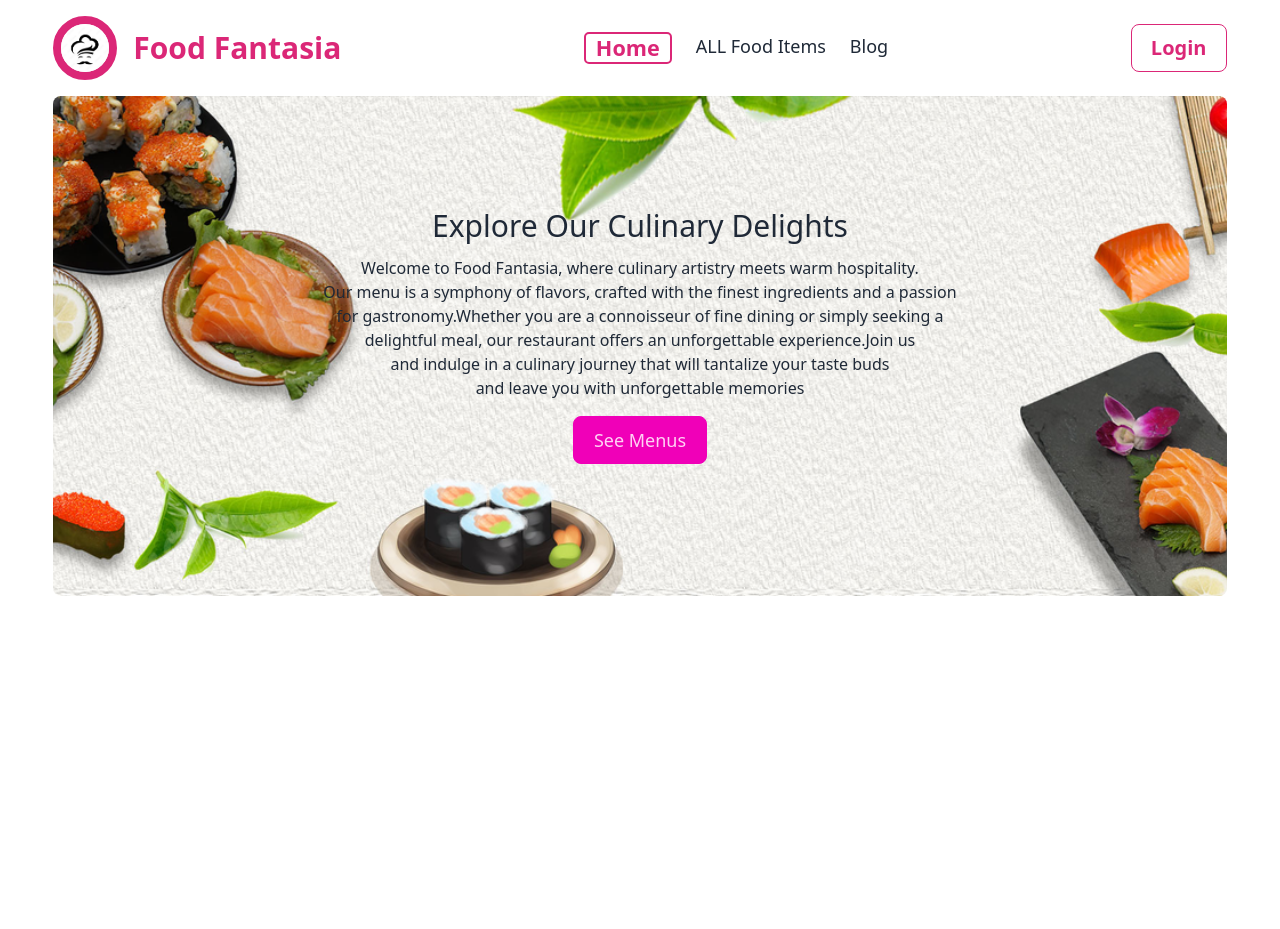
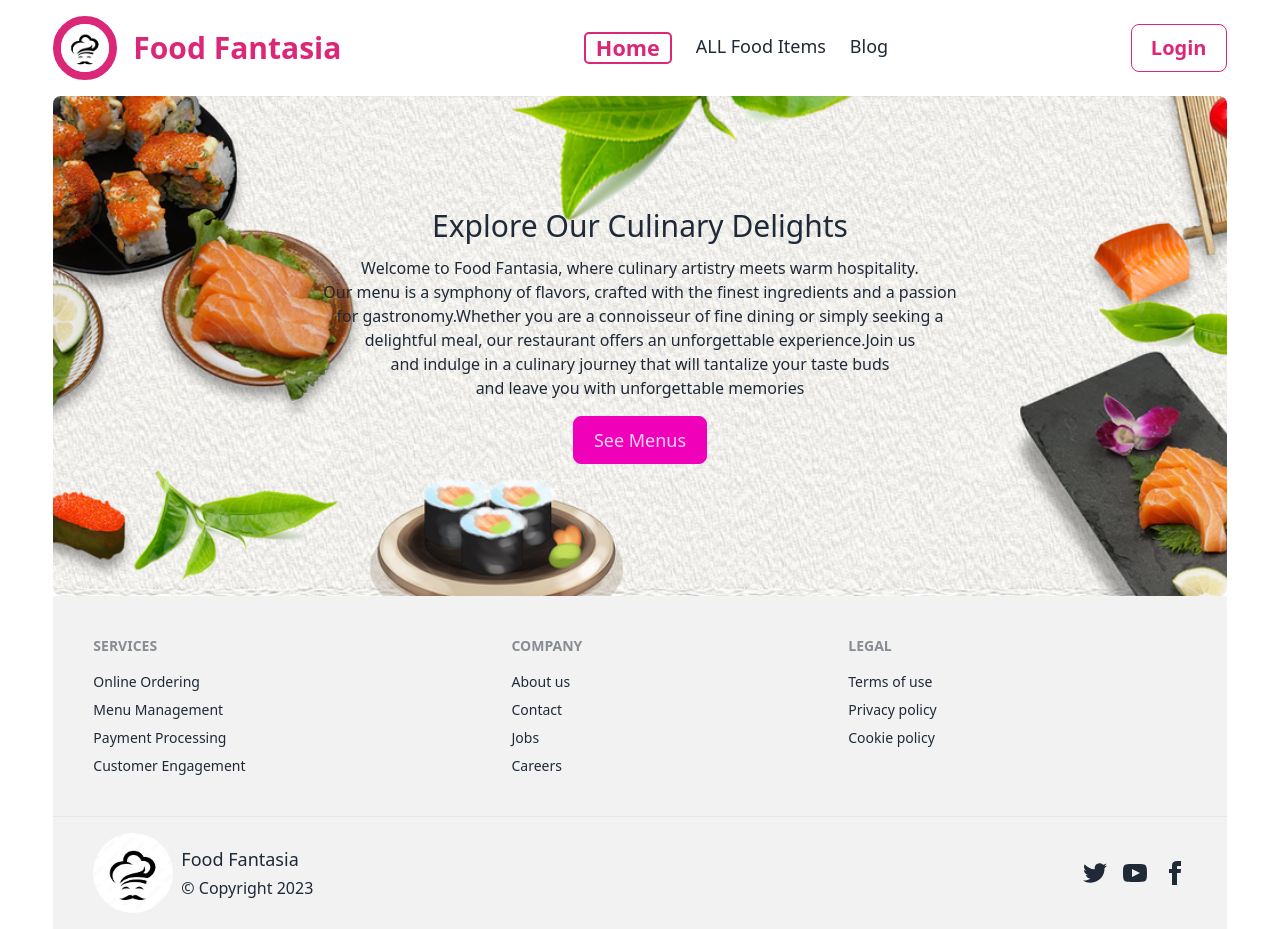
Before and after one commit to Shahidul-Islam-Jony/Assignment11-Restaurant-Client, a React (Vite) app: page / in a window 1280 px wide. Before the commit the page ends 800 px from the top, so only its background shows below. Built offline with nearby package versions, Linux system fonts and the light colour scheme; no server answers.

Commit message:
Footer section added

```diff
--- a/package.json
+++ b/package.json
@@ -10,6 +10,7 @@
     "preview": "vite preview"
   },
   "dependencies": {
+    "axios": "^1.6.0",
     "firebase": "^10.5.2",
     "localforage": "^1.10.0",
     "match-sorter": "^6.3.1",
--- /dev/null
+++ b/src/components/TopFood/TopFood.jsx
@@ -0,0 +1,16 @@
+// import useFindFood from "../../hooks/useFindFood";
+
+const TopFood = () => {
+
+    // const { topFood, setTopFood } = useFindFood();
+    // console.log(topFood);
+
+
+    return (
+        <div>
+
+        </div>
+    );
+};
+
+export default TopFood;
--- a/src/components/sharedComponents/Footer.jsx
+++ b/src/components/sharedComponents/Footer.jsx
@@ -2,7 +2,41 @@
 const Footer = () => {
     return (
         <div>
-
+            <footer className="footer p-10 bg-base-200 text-base-content">
+                <nav>
+                    <header className="footer-title">Services</header>
+                    <a className="link link-hover">Online Ordering</a>
+                    <a className="link link-hover">Menu Management</a>
+                    <a className="link link-hover">Payment Processing</a>
+                    <a className="link link-hover">Customer Engagement</a>
+                </nav>
+                <nav>
+                    <header className="footer-title">Company</header>
+                    <a className="link link-hover">About us</a>
+                    <a className="link link-hover">Contact</a>
+                    <a className="link link-hover">Jobs</a>
+                    <a className="link link-hover">Careers</a>
+                </nav>
+                <nav>
+                    <header className="footer-title">Legal</header>
+                    <a className="link link-hover">Terms of use</a>
+                    <a className="link link-hover">Privacy policy</a>
+                    <a className="link link-hover">Cookie policy</a>
+                </nav>
+            </footer>
+            <footer className="footer px-10 py-4 border-t bg-base-200 text-base-content border-base-300">
+                <aside className="items-center grid-flow-col">
+                    <img src="logo2.jpg" className="h-20 w-20 rounded-full" alt="" />
+                    <p className="text-lg">Food Fantasia<br /><span className="text-base">&copy; Copyright 2023</span></p>
+                </aside>
+                <nav className="md:place-self-center md:justify-self-end">
+                    <div className="grid grid-flow-col gap-4">
+                        <a><svg xmlns="http://www.w3.org/2000/svg" width="24" height="24" viewBox="0 0 24 24" className="fill-current"><path d="M24 4.557c-.883.392-1.832.656-2.828.775 1.017-.609 1.798-1.574 2.165-2.724-.951.564-2.005.974-3.127 1.195-.897-.957-2.178-1.555-3.594-1.555-3.179 0-5.515 2.966-4.797 6.045-4.091-.205-7.719-2.165-10.148-5.144-1.29 2.213-.669 5.108 1.523 6.574-.806-.026-1.566-.247-2.229-.616-.054 2.281 1.581 4.415 3.949 4.89-.693.188-1.452.232-2.224.084.626 1.956 2.444 3.379 4.6 3.419-2.07 1.623-4.678 2.348-7.29 2.04 2.179 1.397 4.768 2.212 7.548 2.212 9.142 0 14.307-7.721 13.995-14.646.962-.695 1.797-1.562 2.457-2.549z"></path></svg></a>
+                        <a><svg xmlns="http://www.w3.org/2000/svg" width="24" height="24" viewBox="0 0 24 24" className="fill-current"><path d="M19.615 3.184c-3.604-.246-11.631-.245-15.23 0-3.897.266-4.356 2.62-4.385 8.816.029 6.185.484 8.549 4.385 8.816 3.6.245 11.626.246 15.23 0 3.897-.266 4.356-2.62 4.385-8.816-.029-6.185-.484-8.549-4.385-8.816zm-10.615 12.816v-8l8 3.993-8 4.007z"></path></svg></a>
+                        <a><svg xmlns="http://www.w3.org/2000/svg" width="24" height="24" viewBox="0 0 24 24" className="fill-current"><path d="M9 8h-3v4h3v12h5v-12h3.642l.358-4h-4v-1.667c0-.955.192-1.333 1.115-1.333h2.885v-5h-3.808c-3.596 0-5.192 1.583-5.192 4.615v3.385z"></path></svg></a>
+                    </div>
+                </nav>
+            </footer>
         </div>
     );
 };
--- a/src/components/sharedComponents/Navbar.jsx
+++ b/src/components/sharedComponents/Navbar.jsx
@@ -71,8 +71,8 @@ const Navbar = () => {
                     {
                         user ? <div className="flex items-center gap-2">
                             <div className="flex items-center gap-2">
-                                <p>{user.displayName}</p>
-                                <img src={user.photoURL} className="w-12 h-12 rounded-full" alt="" />
+                                {/* <p className="text-lg font-medium">{user.displayName}</p> */}
+                                <img title={user.displayName} src={user.photoURL} className="w-12 h-12 rounded-full" alt="" />
                             </div>
                             <button onClick={handleLogout} className="btn btn-outline capitalize w-24 text-xl font-semibold text-pink-600">Logout</button>
                         </div> :
--- /dev/null
+++ b/src/hooks/useFindFood.jsx
@@ -0,0 +1,20 @@
+import axios from 'axios';
+import { useEffect, useState } from 'react';
+
+const useFindFood = () => {
+    const [topFood,setTopFood] = useState([]);
+    useEffect(()=>{
+        axios.get(`http://localhost:5000/api/v1/allFoods?page=${0}&size=${6}`)
+        .then(result=>{
+            // console.log(result)
+            setTopFood(result.data)
+        })
+        .catch(error=>{
+            console.log(error);
+        })
+    },[])
+    console.log(topFood);
+    return {topFood,setTopFood};
+};
+
+export default useFindFood;
--- a/src/pages/ErrorPage/ErrorPage.jsx
+++ b/src/pages/ErrorPage/ErrorPage.jsx
@@ -10,7 +10,7 @@ const ErrorPage = () => {
                 error?.status === 404 && <div className='text-center'>
                     <img src={errorImg} className='h-[450px] w-full' alt="" />
                     <p className='text-5xl font-bold text-center mt-4'>Page Not Found</p>
-                    <Link className='btn btn-secondary mt-4 px-16' to='/'>Go Back</Link>
+                    <Link className='btn btn-secondary mt-4 px-16' to='/'>Go Back to home</Link>
                 </div>
             }
         </div>
--- a/src/pages/Home/Home.jsx
+++ b/src/pages/Home/Home.jsx
@@ -1,9 +1,11 @@
 import Banner from "../../components/Banner/Banner";
+import TopFood from "../../components/TopFood/TopFood";
 
 const Home = () => {
     return (
         <div>
            <Banner></Banner>
+           <TopFood></TopFood>
         </div>
     );
 };
```
Also changed, not shown: 1 other file (tests, documents, lock files or other folders).
